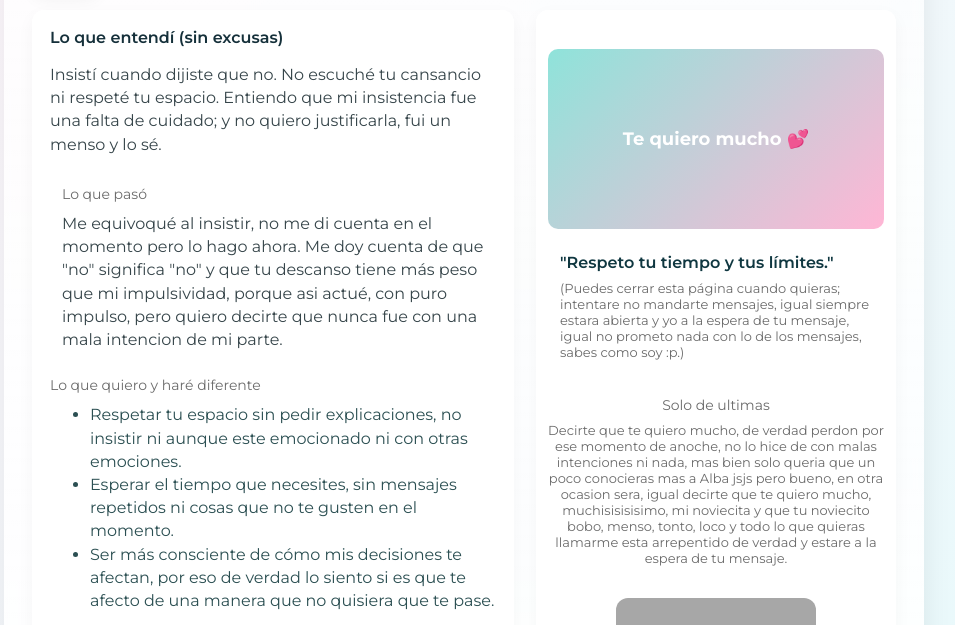
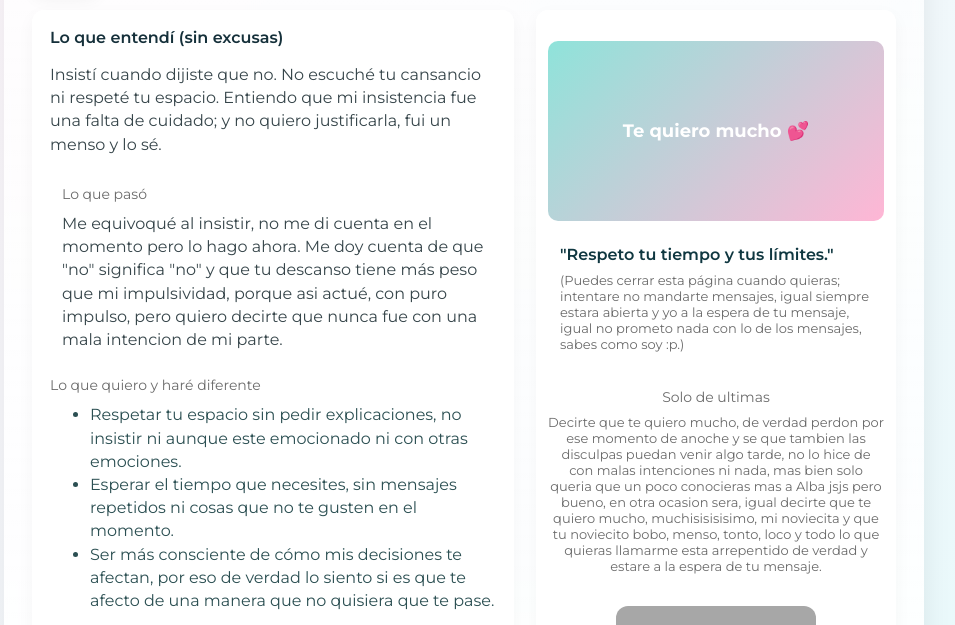
Before and after one commit to JuanD-351/Marianita-Srry, a plain HTML site: page index.html in a window 1280 px wide. Shown: the part 152-777 px from the top of the page, without its empty margins (176-1131 px from the left). Drawn offline with Linux system fonts and the light colour scheme; grey boxes are pictures that could not be loaded.

Commit message:
Update index.html

```diff
--- a/index.html
+++ b/index.html
@@ -109,7 +109,7 @@
 
           <div style="width:100%" class="section">
             <div class="muted">Solo de ultimas</div>
-            <div class="note">Decirte que te quiero mucho, de verdad perdon por ese momento de anoche, no lo hice de con malas intenciones ni nada, mas bien solo queria que un poco conocieras mas a Alba jsjs pero bueno, en otra ocasion sera, igual decirte que te quiero mucho, muchisisisisimo, mi noviecita y que tu noviecito bobo, menso, tonto, loco y todo lo que quieras llamarme esta arrepentido de verdad y estare a la espera de tu mensaje.</div>
+            <div class="note">Decirte que te quiero mucho, de verdad perdon por ese momento de anoche y se que tambien las disculpas puedan venir algo tarde, no lo hice de con malas intenciones ni nada, mas bien solo queria que un poco conocieras mas a Alba jsjs pero bueno, en otra ocasion sera, igual decirte que te quiero mucho, muchisisisisimo, mi noviecita y que tu noviecito bobo, menso, tonto, loco y todo lo que quieras llamarme esta arrepentido de verdad y estare a la espera de tu mensaje.</div>
           </div>
 
           <img src="https://media3.giphy.com/media/v1.Y2lkPTc5MGI3NjExanVobXpyd244cmx3N2llcmVta3k5MHEzcHg2d3lpczJkb2h4cjdkZSZlcD12MV9pbnRlcm5hbF9naWZfYnlfaWQmY3Q9Zw/CuM49YKw7hQdZICrn9/giphy.gif" alt="Detalle para ti" class="gif-final">
```
